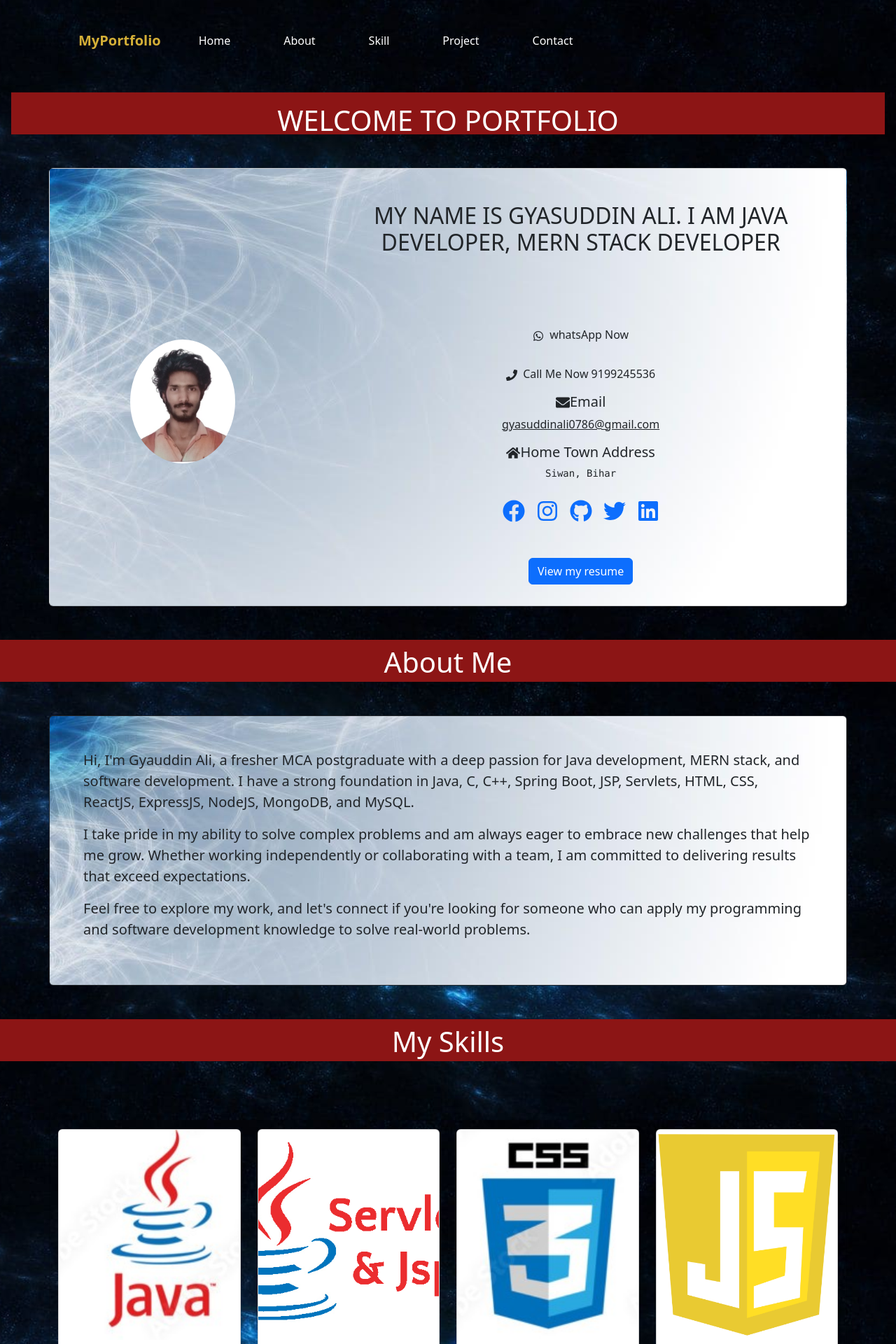
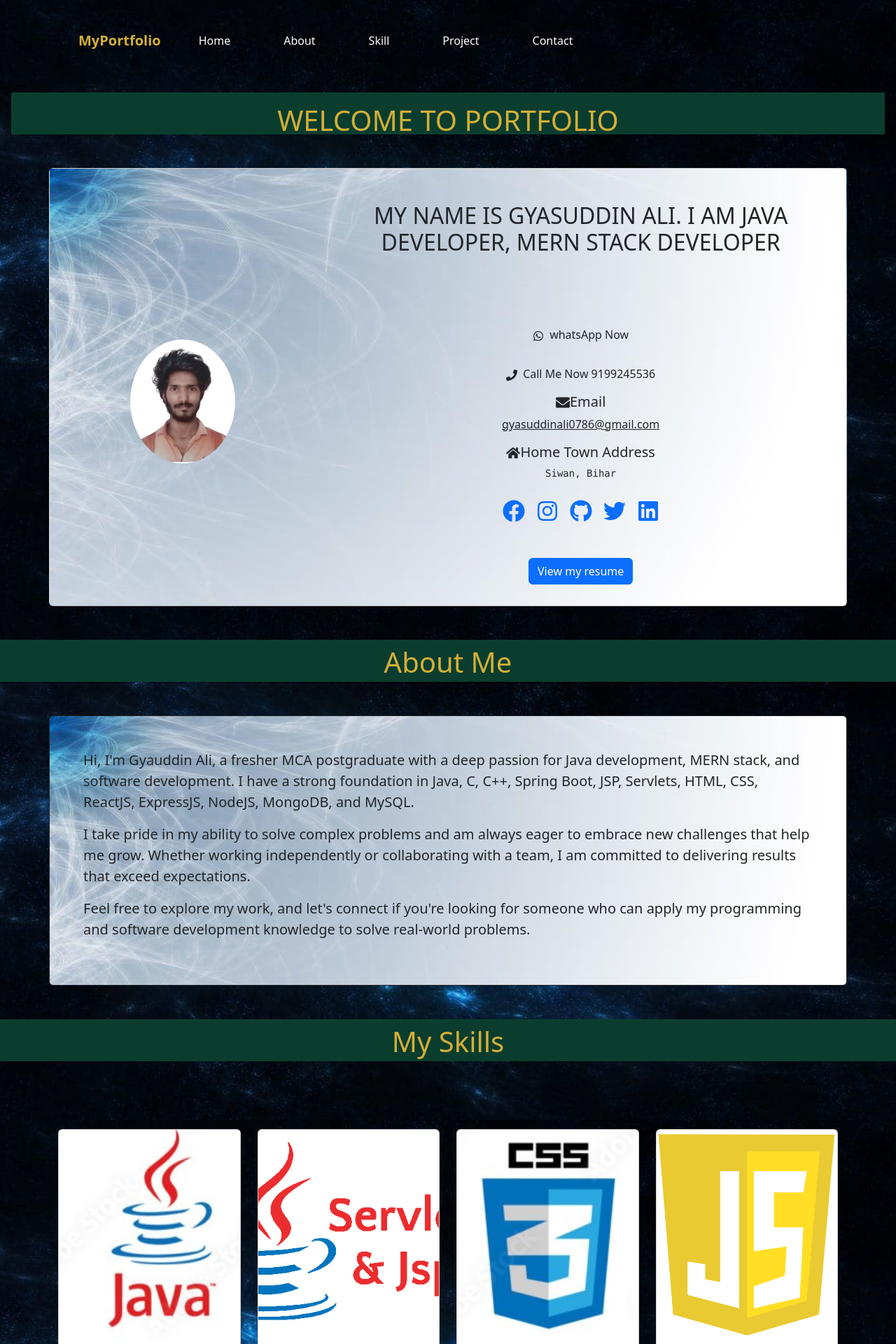
Before and after one commit to Gyasuddinali/portfolio, a React (Create React App) app: page / in a window 1280 px wide. Shown: the top 1920 px of the page at 70% size. Built offline with nearby package versions, Linux system fonts and the light colour scheme.

Commit message:
all page header  color change

```diff
--- a/src/components/about/About.js
+++ b/src/components/about/About.js
@@ -4,7 +4,7 @@ export default function About() {
 
   return (
     <div>
-      <h1 className='text-white pt-2' style={{backgroundColor:'#8C1515',height:'60px'}}>About Me</h1>
+      <h1 className=' pt-2' style={{color:'#d4af37',backgroundColor:'#0b3d2e',height:'60px'}}>About Me</h1>
 
 {/* <h1 className='text-white py-3 m-3' style={{backgroundColor:'#8C1515',height:'60px'}}>About Me</h1> */}
 <div id='ptexa' className='card text-center mt-5 mb-5 pt-5 pb-5 ps-5 pe-5 container shadow-sm border-dark mx-auto'>
--- a/src/components/contact/Contactme.js
+++ b/src/components/contact/Contactme.js
@@ -48,7 +48,7 @@ console.log(name);
 
   return (
     <div>
-            <h1 className='text-white text-center pt-2' style={{backgroundColor:'#8C1515',height:'60px'}}>Contact Me</h1>
+            <h1 className=' text-center pt-2' style={{color:'#d4af37',backgroundColor:'#0b3d2e',height:'60px'}}>Contact Me</h1>
 
       {/* <h1 className='text-white text-center py-3 m-3' style={{backgroundColor:'#8C1515',height:'60px'}}>Contact Me</h1> */}
       <div id="frm" className="card container mt-5 mb-5 pt-5 pb-5 ps-5 pe-5">
--- a/src/components/header/Home.js
+++ b/src/components/header/Home.js
@@ -23,7 +23,7 @@ export default function Contact() {
       <div>
         {/* <h1 id="gh" className="container-fluid text-center py-4">MY NAME IS GYASUDDIN ALI</h1> */}
       </div>
-      <h1 className='text-white text-center py-3 m-3' style={{backgroundColor:'#8C1515',height:'60px'}}>WELCOME TO PORTFOLIO</h1>
+      <h1 className=' text-center py-3 m-3' style={{color:'#d4af37',backgroundColor:'#0b3d2e',height:'60px'}}>WELCOME TO PORTFOLIO</h1>
       <div id="bg" className="card container shadow-dark mt-5 mb-5">
         <div className="row align-items-center">
           {/* Profile Image */}
--- a/src/components/project/Project.js
+++ b/src/components/project/Project.js
@@ -146,7 +146,9 @@ export default function Project() {
 
   return (
     <div className="project-wrapper">
-      <h1 className="project-header">PROJECTS</h1>
+      {/* <h1 className="project-header">PROJECTS</h1> */}
+                  <h1 className="text-center pt-2" style={{color:'#d4af37',backgroundColor:'#0b3d2e',height:'60px'}}>PROJECTS</h1>
+
       {projects.map((proj, index) => (
         <div className="project-card fade-in-up" key={proj.id}>
           <h2 className="project-index">#{proj.id}</h2>
--- a/src/components/skill/Skill.js
+++ b/src/components/skill/Skill.js
@@ -20,7 +20,7 @@ export default function Skill() {
   return (
     <div>
       {/* <h1 className=" text-white text-center py-3  m-3" style={{backgroundColor:'#8C1515',height:'60px'}}>My Skills</h1> */}
-            <h1 className=" text-white text-center pt-2" style={{backgroundColor:'#8C1515',height:'60px'}}>My Skills</h1>
+            <h1 className="text-center pt-2" style={{color:'#d4af37',backgroundColor:'#0b3d2e',height:'60px'}}>My Skills</h1>
 
       <div id='ptex' className="container card mt-5 mb-5">
         <div className="row justify-content-center mt-5 mb-5">
```
